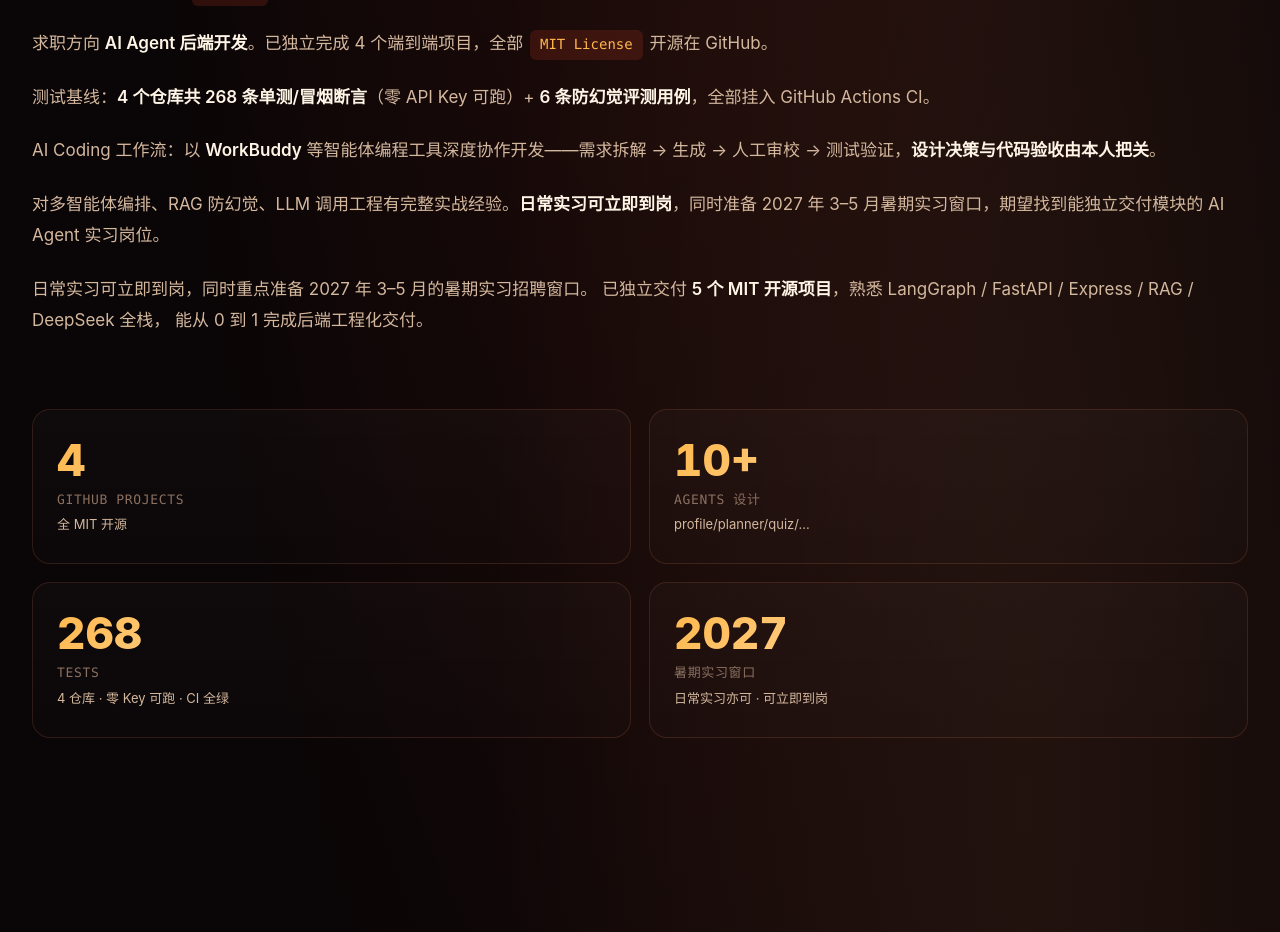
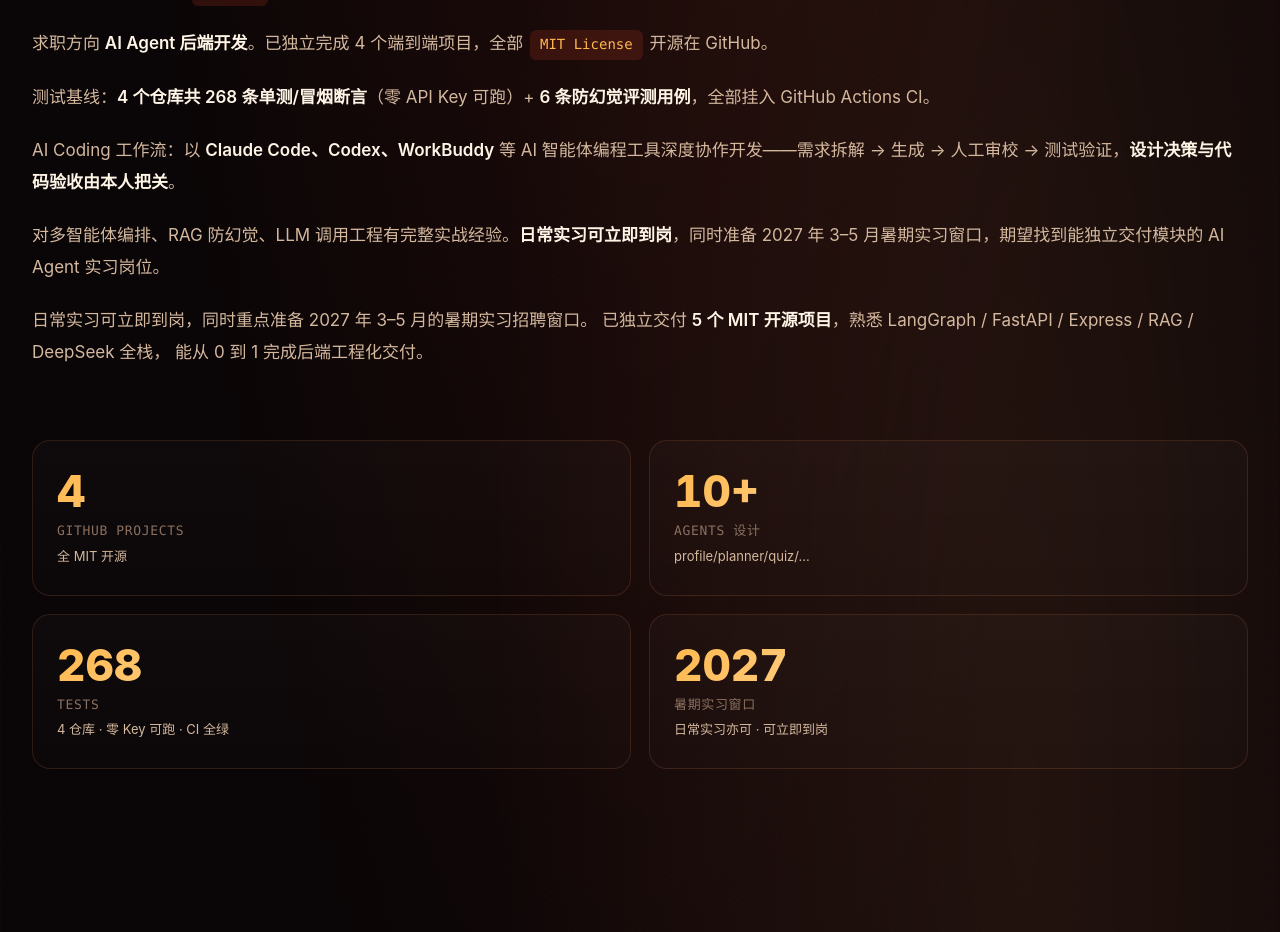
Before and after one commit to Dongnb66/vibe-portfolio, a React (Vite) app: page / in a window 1280 px wide. Shown: the part 1319-2251 px from the top of the page. Built offline with nearby package versions, Linux system fonts and the light colour scheme.

Commit message:
Resume v18 sync: add Claude Code and Codex to AI Coding workflow line

```diff
--- a/src/data.ts
+++ b/src/data.ts
@@ -14,7 +14,7 @@
     '吉首大学张家界学院 <span class="tag">2024 级</span> 计算机科学与技术专业在读，大三。',
     '求职方向 <strong>AI Agent 后端开发</strong>。已独立完成 4 个端到端项目，全部 <span class="tag">MIT License</span> 开源在 GitHub。',
     '测试基线：<strong>4 个仓库共 268 条单测/冒烟断言</strong>（零 API Key 可跑）+ <strong>6 条防幻觉评测用例</strong>，全部挂入 GitHub Actions CI。',
-    'AI Coding 工作流：以 <strong>WorkBuddy</strong> 等智能体编程工具深度协作开发——需求拆解 → 生成 → 人工审校 → 测试验证，<strong>设计决策与代码验收由本人把关</strong>。',
+    'AI Coding 工作流：以 <strong>Claude Code、Codex、WorkBuddy</strong> 等 AI 智能体编程工具深度协作开发——需求拆解 → 生成 → 人工审校 → 测试验证，<strong>设计决策与代码验收由本人把关</strong>。',
     '对多智能体编排、RAG 防幻觉、LLM 调用工程有完整实战经验。<strong>日常实习可立即到岗</strong>，同时准备 2027 年 3–5 月暑期实习窗口，期望找到能独立交付模块的 AI Agent 实习岗位。',
   ],
 };
```
